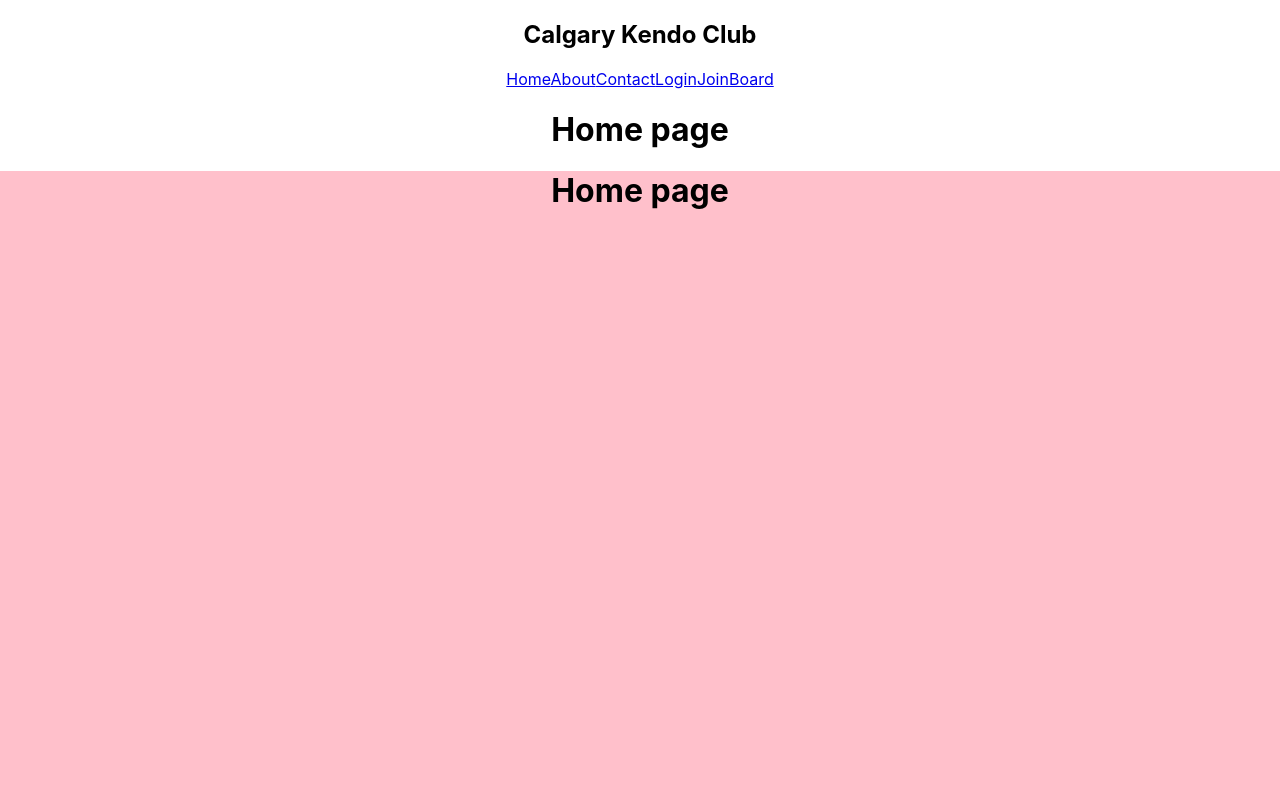
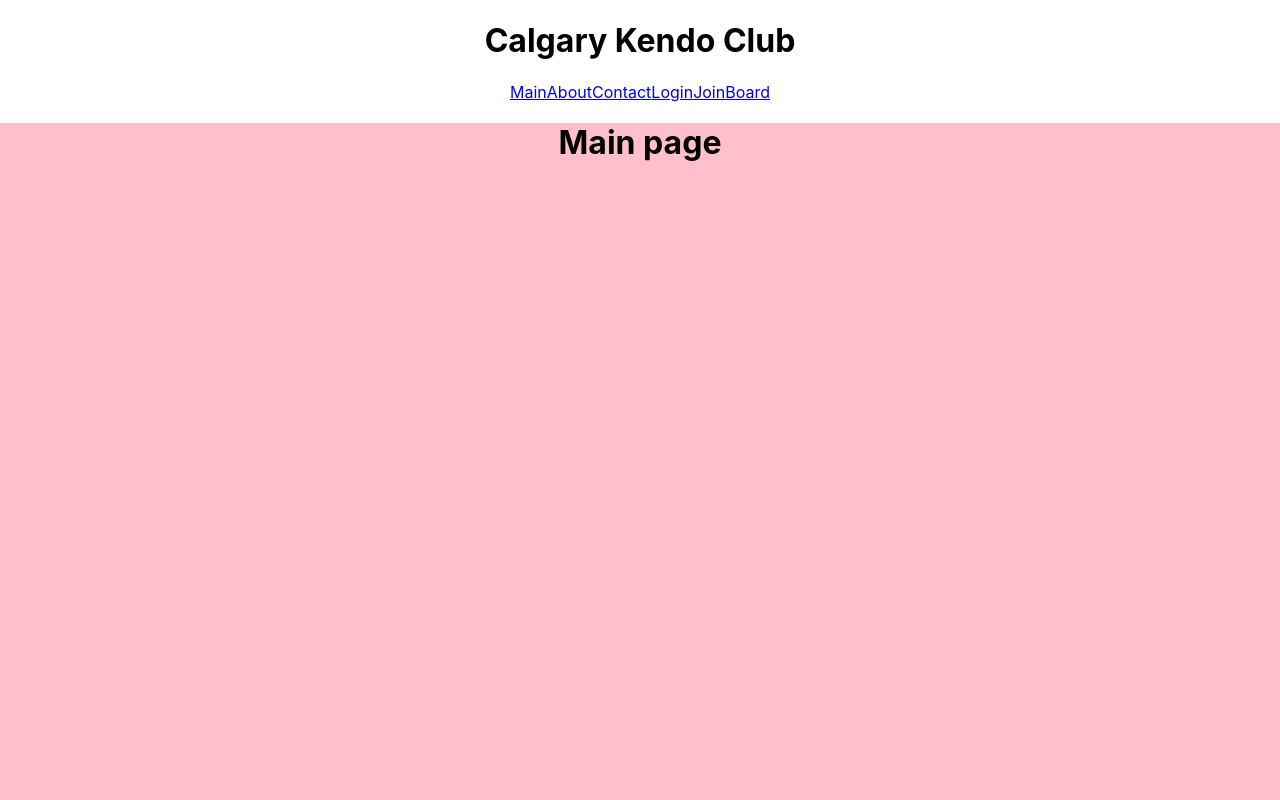
Before and after one commit to dhkdane/CalgaryKendoClub, a React (Create React App) app: page / in a window 1280 px wide. Shown: the top 800 px of the page. Built offline with nearby package versions, Linux system fonts and the light colour scheme.

Commit message:
passing ref

```diff
--- a/src/App.js
+++ b/src/App.js
@@ -1,60 +1,14 @@
 import "./App.css";
-import { BrowserRouter, Routes, Route, Link } from "react-router-dom";
-import { useRef } from "react";
 
+import Header from "./pages/Header";
+import Nav from "./pages/Nav";
 import Home from "./pages/Home";
-import About from "./pages/About";
-import Contact from "./pages/Contact";
-import Login from "./pages/Login";
-import Join from "./pages/Join";
-import Board from "./pages/Board";
 
 function App() {
-  const home = useRef(null);
-  const about = useRef(null);
-  const contact = useRef(null);
-
-  const scrollToSection = (elementRef) => {
-    window.scrollTo({
-      top: elementRef.current.offsetTop,
-      behavior: "smooth",
-    });
-  };
-
   return (
     <div className="App">
-      <BrowserRouter>
-        <nav>
-          <h1>Calgary Kendo Club</h1>
-          <Link onClick={() => scrollToSection(home)}>Home</Link>
-          <Link onClick={() => scrollToSection(about)}>About</Link>
-          <Link onClick={() => scrollToSection(contact)}>Contact</Link>
-
-          <Link to={"/login"}>Login</Link>
-          <Link to={"/join"}>Join</Link>
-          <Link to={"/board"}>Board</Link>
-        </nav>
-        <Routes>
-          <Route path="/" element={<Home />}></Route>
-
-          <Route path="/login" element={<Login />}></Route>
-          <Route path="/join" element={<Join />}></Route>
-          <Route path="/board" element={<Board />}></Route>
-        </Routes>
-      </BrowserRouter>
-
-      <div ref={home} style={{ height: "1000px", backgroundColor: "pink" }}>
-        <Home></Home>
-      </div>
-      <div ref={about} style={{ height: "1000px", backgroundColor: "blue" }}>
-        <About></About>
-      </div>
-      <div
-        ref={contact}
-        style={{ height: "1000px", backgroundColor: "yellow" }}
-      >
-        <Contact></Contact>
-      </div>
+      <Header />
+      <Nav />
     </div>
   );
 }
--- /dev/null
+++ b/src/pages/Header.js
@@ -0,0 +1,6 @@
+import React from "react";
+
+function Header() {
+  return <h1>Calgary Kendo Club</h1>;
+}
+export default Header;
--- a/src/pages/Home.js
+++ b/src/pages/Home.js
@@ -1,6 +1,24 @@
 import React from "react";
+import Main from "./Main";
+import About from "./About";
+import Contact from "./Contact";
 
-function Home() {
-  return <h1>Home page</h1>;
-}
+const Home = ({ mainRef, aboutRef, contactRef }) => {
+  return (
+    <div>
+      <div ref={mainRef} style={{ height: "1000px", backgroundColor: "pink" }}>
+        <Main />
+      </div>
+      <div ref={aboutRef} style={{ height: "1000px", backgroundColor: "blue" }}>
+        <About />
+      </div>
+      <div
+        ref={contactRef}
+        style={{ height: "1000px", backgroundColor: "yellow" }}
+      >
+        <Contact />
+      </div>
+    </div>
+  );
+};
 export default Home;
--- /dev/null
+++ b/src/pages/Info.js
@@ -0,0 +1,31 @@
+import React from "react";
+import { useRef } from "react";
+import Main from "./Main";
+import About from "./About";
+import Contact from "./Contact";
+
+function Info(props) {
+  return (
+    <div>
+      <div
+        ref={props.main}
+        style={{ height: "1000px", backgroundColor: "pink" }}
+      >
+        <Main></Main>
+      </div>
+      <div
+        ref={props.about}
+        style={{ height: "1000px", backgroundColor: "blue" }}
+      >
+        <About></About>
+      </div>
+      <div
+        ref={props.contact}
+        style={{ height: "1000px", backgroundColor: "yellow" }}
+      >
+        <Contact></Contact>
+      </div>
+    </div>
+  );
+}
+export default Info;
--- a/src/pages/Login.js
+++ b/src/pages/Login.js
@@ -1,6 +1,6 @@
 import React from "react";
 
 function Login() {
-  return <h1>Login page</h1>;
+  return <h1 style={{ height: "500px" }}>Login page</h1>;
 }
 export default Login;
--- /dev/null
+++ b/src/pages/Main.js
@@ -0,0 +1,6 @@
+import React from "react";
+
+function Main() {
+  return <h1>Main page</h1>;
+}
+export default Main;
--- /dev/null
+++ b/src/pages/Nav.js
@@ -0,0 +1,57 @@
+import React from "react";
+import { BrowserRouter, Routes, Route, Link } from "react-router-dom";
+import { useRef } from "react";
+import Home from "./Home";
+import Main from "./Main";
+import About from "./About";
+import Contact from "./Contact";
+import Login from "./Login";
+import Join from "./Join";
+import Board from "./Board";
+import Info from "./Info";
+
+function Nav() {
+  const main = useRef(null);
+  const about = useRef(null);
+  const contact = useRef(null);
+
+  const scrollToSection = (elementRef) => {
+    window.scrollTo({
+      top: elementRef.current.offsetTop,
+      behavior: "smooth",
+    });
+  };
+  return (
+    <div>
+      <BrowserRouter>
+        <nav>
+          <Link onClick={() => scrollToSection(main)} to={"/"}>
+            Main
+          </Link>
+          <Link onClick={() => scrollToSection(about)} to={"/"}>
+            About
+          </Link>
+          <Link onClick={() => scrollToSection(contact)} to={"/"}>
+            Contact
+          </Link>
+
+          <Link to={"/login"}>Login</Link>
+          <Link to={"/join"}>Join</Link>
+          <Link to={"/board"}>Board</Link>
+        </nav>
+        <Routes>
+          <Route
+            path="/"
+            element={
+              <Home mainRef={main} aboutRef={about} contactRef={contact} />
+            }
+          />
+          <Route path="/login" element={<Login />}></Route>
+          <Route path="/join" element={<Join />}></Route>
+          <Route path="/board" element={<Board />}></Route>
+        </Routes>
+      </BrowserRouter>
+    </div>
+  );
+}
+export default Nav;
```
Also changed, not shown: src/pages/Action.js (added, +27 -0 lines).
